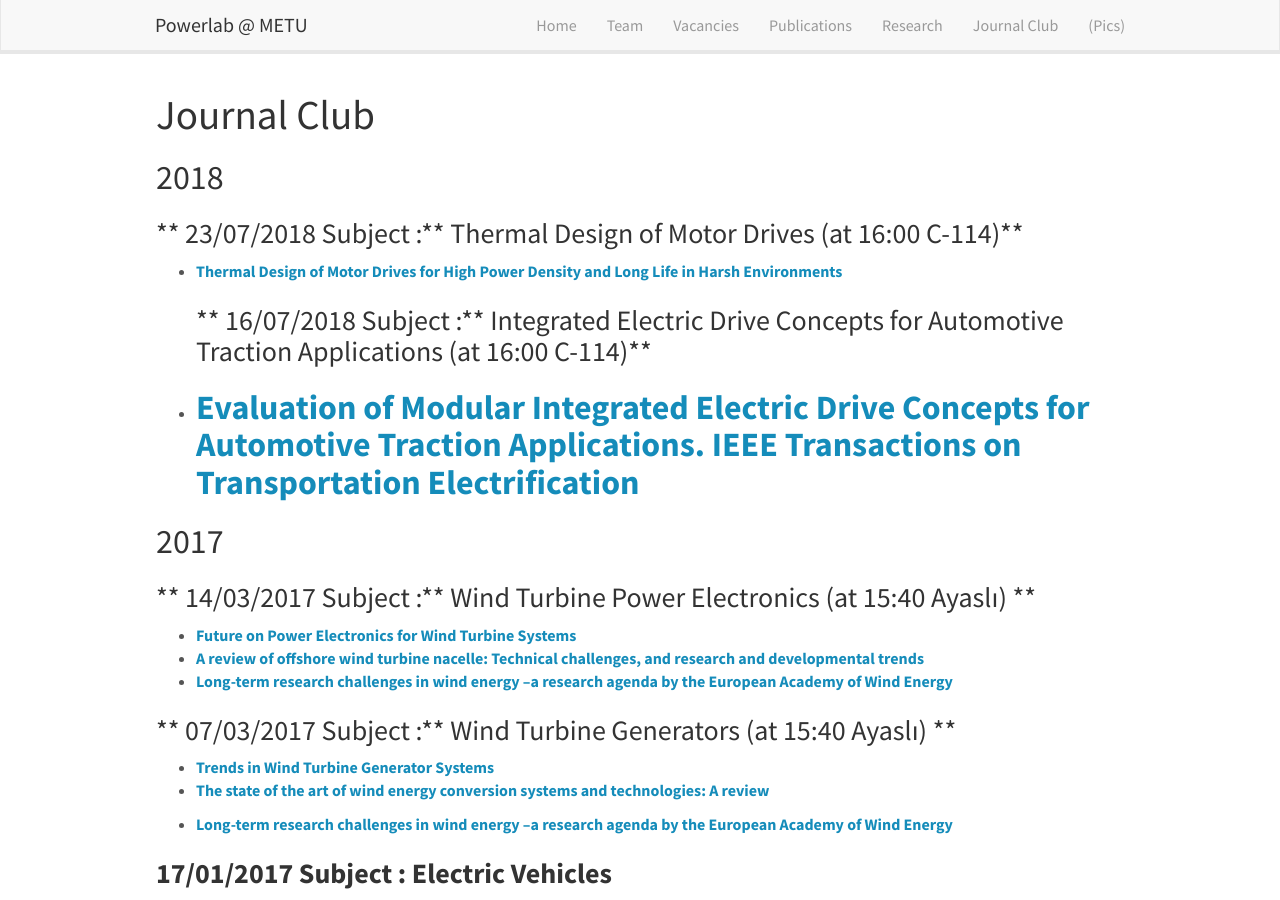
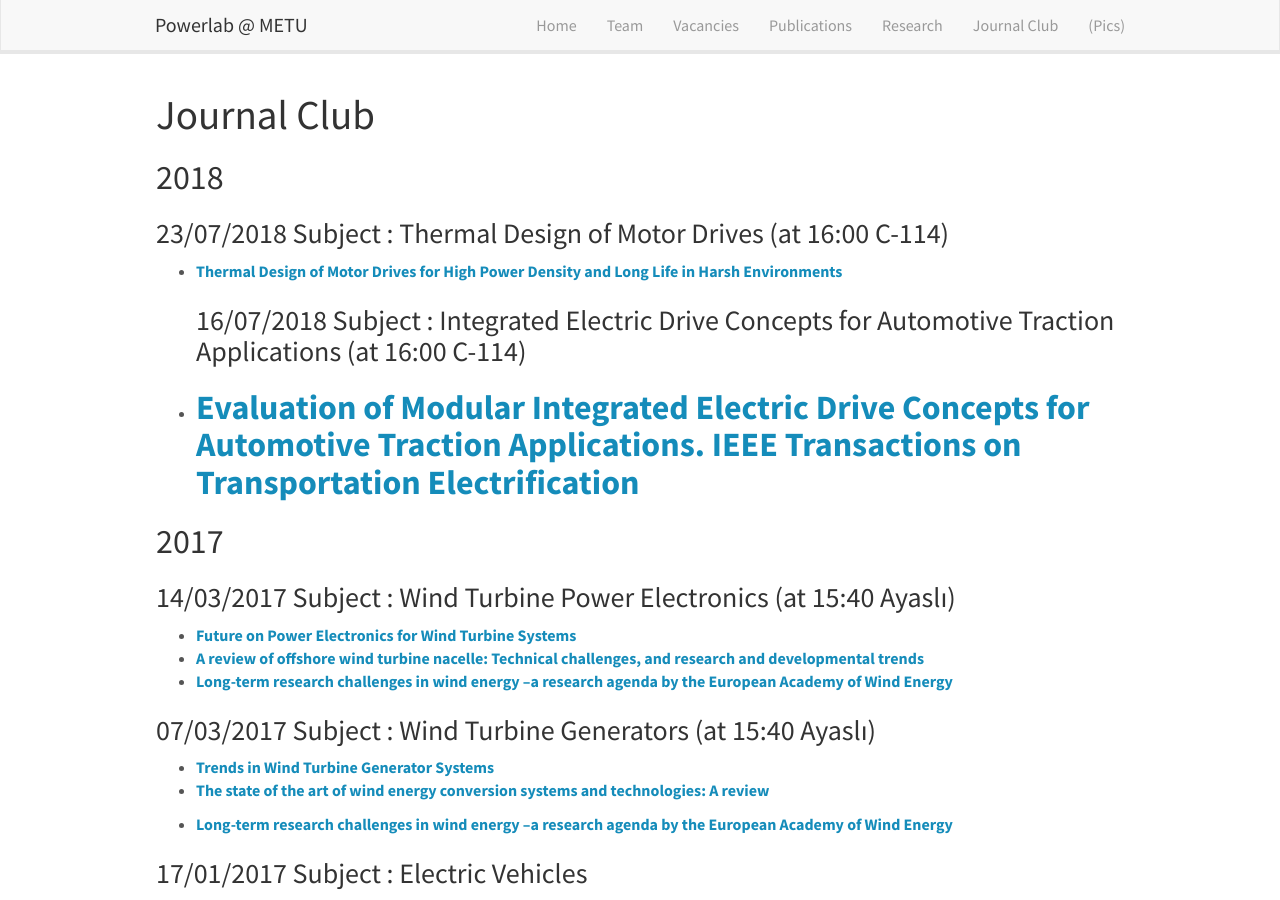
Before and after one commit to odtu/odtu.github.io, a Jekyll site: the page built from _pages/journalclub.md, in a window 1280 px wide and 900 px high. Built offline with Jekyll 4.4.1, drawn with Linux system fonts in a browser that asks for light colours; nearby versions of some CDN libraries.

Commit message:
format fixed

```diff
--- a/_pages/journalclub.md
+++ b/_pages/journalclub.md
@@ -8,27 +8,27 @@ permalink: /journalclub/
 
 # Journal Club
 ## 2018
-### ** 23/07/2018 Subject :**  Thermal Design of Motor Drives (at 16:00 C-114)**
+### 23/07/2018 Subject : Thermal Design of Motor Drives (at 16:00 C-114)
 * [**Thermal Design of Motor Drives for High Power Density and Long Life in Harsh Environments**](https://ieeexplore.ieee.org/stamp/stamp.jsp?arnumber=7104717/)
-### ** 16/07/2018 Subject :**  Integrated Electric Drive Concepts for Automotive Traction Applications (at 16:00 C-114)**
+### 16/07/2018 Subject : Integrated Electric Drive Concepts for Automotive Traction Applications (at 16:00 C-114)
 - [**Evaluation of Modular Integrated Electric Drive Concepts for Automotive Traction Applications. IEEE Transactions on Transportation Electrification**](https://www.diva-portal.org/smash/get/diva2:1098046/FULLTEXT01.pdf/)
 -
 
 
 ## 2017
 
-### ** 14/03/2017 Subject :**  Wind Turbine Power Electronics (at 15:40 Ayaslı) **
+### 14/03/2017 Subject : Wind Turbine Power Electronics (at 15:40 Ayaslı)
 -   [**Future on Power Electronics for Wind Turbine Systems**](http://ieeexplore.ieee.org/abstract/document/6573352/)
 -   [**A review of offshore wind turbine nacelle: Technical challenges, and research and developmental trends**](http://www.sciencedirect.com/science/article/pii/S1364032114001087)
 -   [**Long-term research challenges in wind energy –a research agenda by the European Academy of Wind Energy**](https://drive.google.com/open?id=0B9yY-MQMXmKGS2dZR2stMGZROXM)
 
-### ** 07/03/2017 Subject :**  Wind Turbine Generators (at 15:40 Ayaslı) **
+### 07/03/2017 Subject : Wind Turbine Generators (at 15:40 Ayaslı)
 -   [**Trends in Wind Turbine Generator Systems**](http://ieeexplore.ieee.org/abstract/document/6588570/)
 -   [**The state of the art of wind energy conversion systems and technologies: A review**](http://www.sciencedirect.com/science/article/pii/S0196890414007614)
 
 -   [**Long-term research challenges in wind energy –a research agenda by the European Academy of Wind Energy**](https://drive.google.com/open?id=0B9yY-MQMXmKGS2dZR2stMGZROXM)
 
-### **17/01/2017 Subject : Electric Vehicles**
+### 17/01/2017 Subject : Electric Vehicles
 * **[Driving Toward Accessibility: A Review of Technological Improvements for Electric Machines, Power Electronics, and Batteries for Electric and Hybrid Vehicles](http://ieeexplore.ieee.org/document/7733081/)**
 
 * **[Automotive Electric Propulsion Systems With Reduced or No Permanent Magnets: An Overview](http://ieeexplore.ieee.org/document/6717998/)**
```
